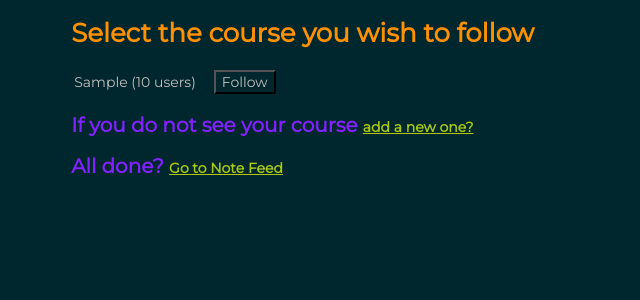
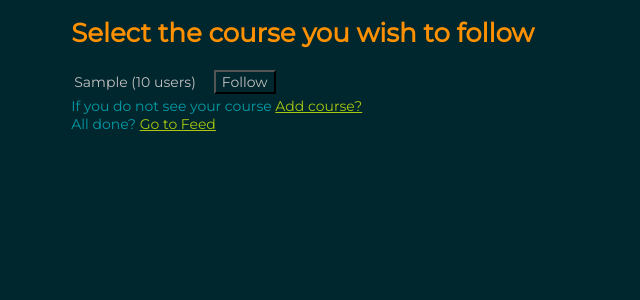
Before and after one commit to papes1ns/notedrop, a Django app: template templates/main/courses.html in a window 1280 px wide. Shown: the part 26-326 px from the top of the page, without its empty margins (0-640 px from the left). Run offline with Django 3.2, Linux system fonts and the light colour scheme; tables that the repository leaves empty hold one stand-in row (values such as "Sample post"); the template is opened without the code that fills it: values that come from a table or form of the project are taken from there, most other values are stand-ins (such as "Sample title", 1, 10 or a date in 2020); some libraries are stand-ins or nearby versions.

Commit message:
Modify bottom navigation css for course selection views

```diff
--- a/templates/main/courses.html
+++ b/templates/main/courses.html
@@ -14,9 +14,9 @@
 {% endfor %}
 </table>
 
-<h2>If you do not see your course <a href='{% url 'course_form' %}?school={{ school.name|slugify }}&designator={{ designator }}'>add a new one?</a>
-
-<h2>All done? <a href='{% url 'feed' %}'>Go to Note Feed</a></h2>
+<label>If you do not see your course <a href='{% url 'course_form' %}?school={{ school.name|slugify }}&designator={{ designator }}'>Add course?</a></label>
+</br>
+<label>All done? <a href='{% url 'feed' %}'>Go to Feed</a></label>
 
 {% endblock %}
 
--- a/templates/main/designators.html
+++ b/templates/main/designators.html
@@ -11,6 +11,6 @@
 {% endfor %}
 </ul>
 
-<h2>If you do not see your course designator <a href='{% url 'course_form' %}?school={{ school.name|slugify }}'>add a new one?</a>
+<label>If you do not see your course designator <a href='{% url 'course_form' %}?school={{ school.name|slugify }}'>Add course?</label>
 
 {% endblock %}
```
